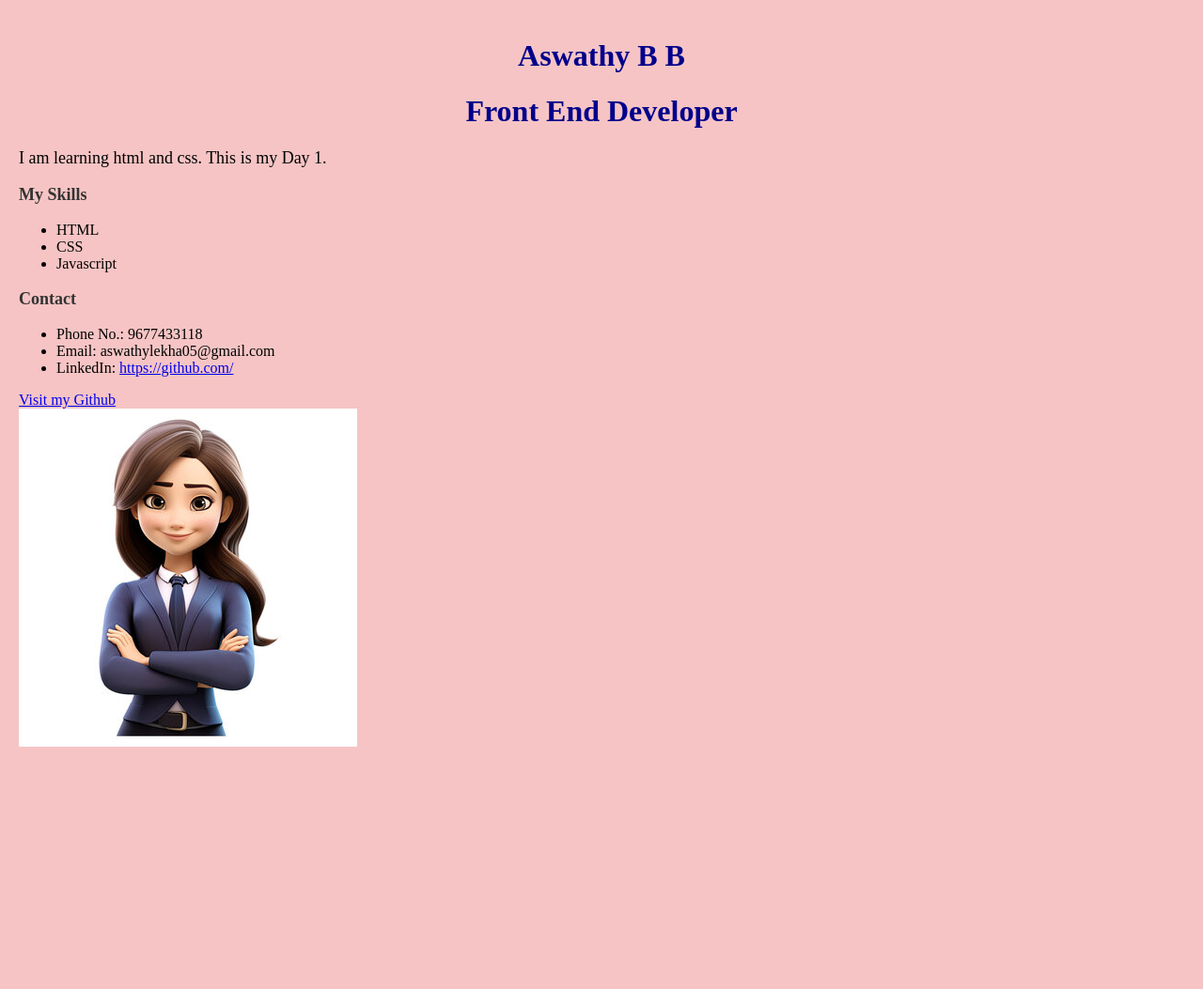
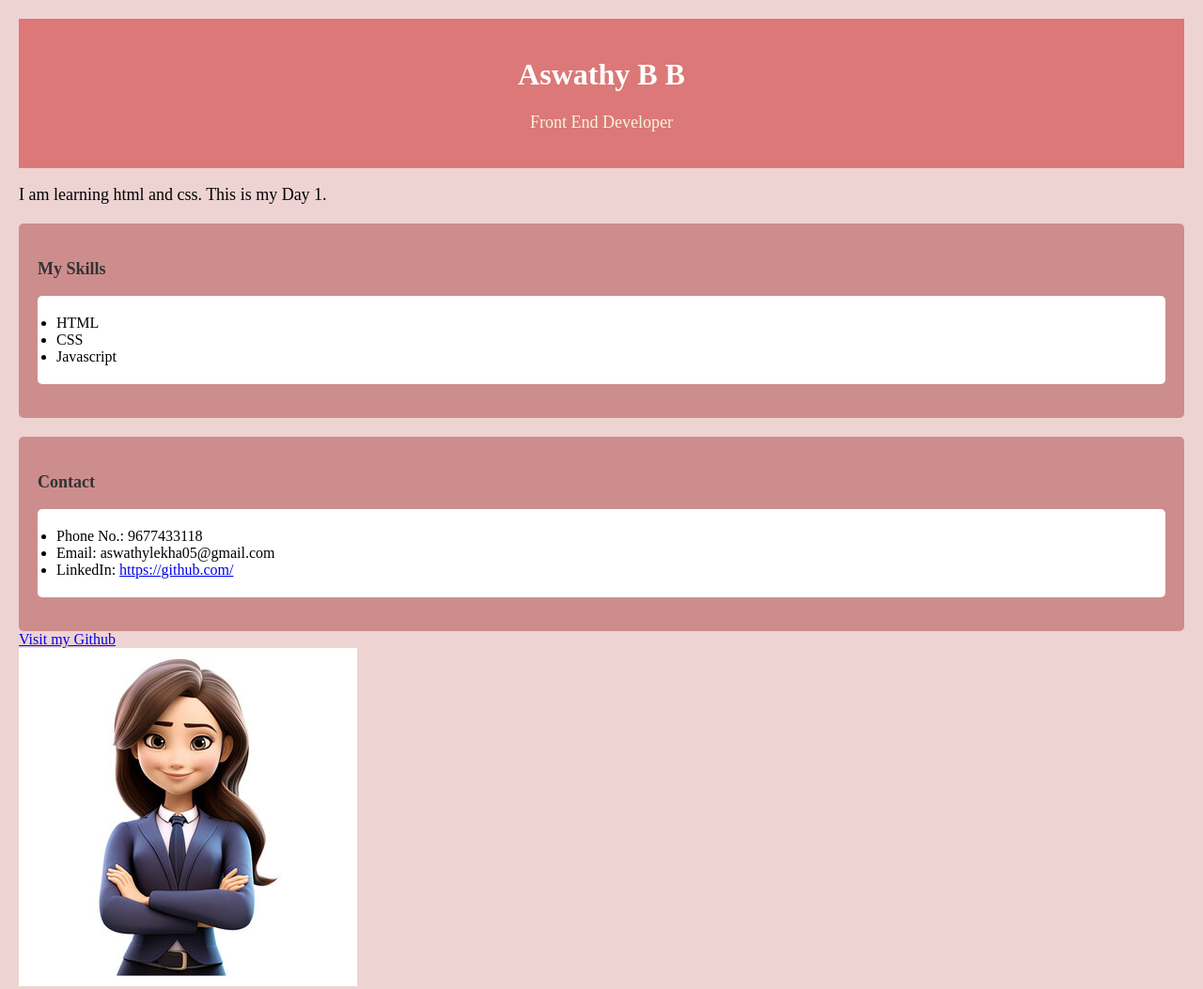
Before and after one commit to aswathy555/responsive-portfolio, a plain HTML site: page index.html in a window 1280 px wide. Shown: the whole page at 94% size. Before the commit the page ends 819 px from the top, so only its background shows below. Drawn offline with Linux system fonts and the light colour scheme.

Commit message:
Added card layot Day 2 styling

```diff
--- a/index.html
+++ b/index.html
@@ -1,29 +1,39 @@
-<!DOCTYPE html>
+<!doctype html>
 <html lang="en">
   <head>
-    <meta charset="UTF-8">
-    <meta name="viewport" content="width=device-width, initial-scale=1.0">
+    <meta charset="UTF-8" />
+    <meta name="viewport" content="width=device-width, initial-scale=1.0" />
     <title>My portfolio</title>
-    <link rel="stylesheet" href="style.css">
+    <link rel="stylesheet" href="style.css" />
   </head>
+  <header>
+    <h1>Aswathy B B</h1>
+    <p>Front End Developer</p>
+  </header>
   <body>
-    <h1>Aswathy B B</h1>
-    <h1>Front End Developer</h1>
     <p>I am learning html and css. This is my Day 1.</p>
+    <section>
       <h3>My Skills</h3>
       <ul>
         <li>HTML</li>
         <li>CSS</li>
         <li>Javascript</li>
       </ul>
+    </section>
+
+    <section>
         <h3>Contact</h3>
     <ul>
       <li>Phone No.: 9677433118</li>
       <li>Email: aswathylekha05@gmail.com</li>
-        <li>LinkedIn: <a href="https://github.com/" target="_blank">https://github.com/</a></li>
+      <li>
+        LinkedIn:
+        <a href="https://github.com/" target="_blank">https://github.com/</a>
+      </li>
     </ul>
+    </section>
     <a href="https://github.com/" target="_blank">Visit my Github</a>
-    <br>
-    <img src="images/myPhoto.jpg" alt="OOPS!!!!!">
+    <br />
+    <img src="images/myPhoto.jpg" alt="OOPS!!!!!" />
   </body>
 </html>
--- a/style.css
+++ b/style.css
@@ -1,10 +1,10 @@
 body{
-    background-color: #f6c4c4;
+    background-color: #eed3d3;
     margin: 0;
     padding: 20px;
 }
 h1{
-    color: darkblue;
+    color: white;
     text-align: center;
 }
 h2,h3{
@@ -14,3 +14,20 @@ h2,h3{
 h2,h3,p{
     font-size: 18px;
 }
+header{
+    background-color: #dc7878;
+    color: beige;
+    padding: 20px;
+    text-align: center;
+}
+ul{
+    background-color: white;
+    padding: 20px;
+    border-radius: 5px;
+}
+section {
+    background-color: rgb(205, 141, 141);
+    padding: 20px;
+    margin-top: 20px;
+    border-radius: 5px;
+}
```
Lines whose indentation alone changed are shown as unchanged.
